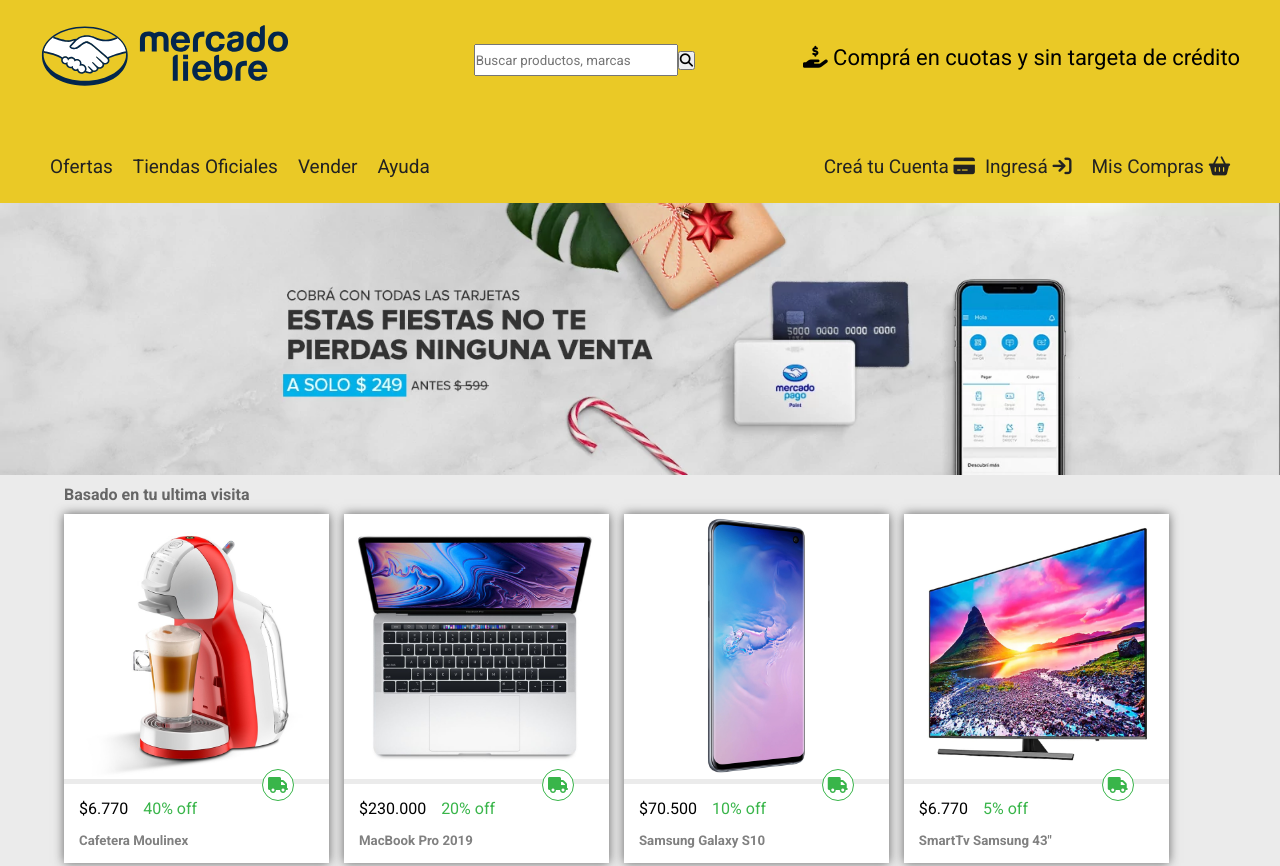
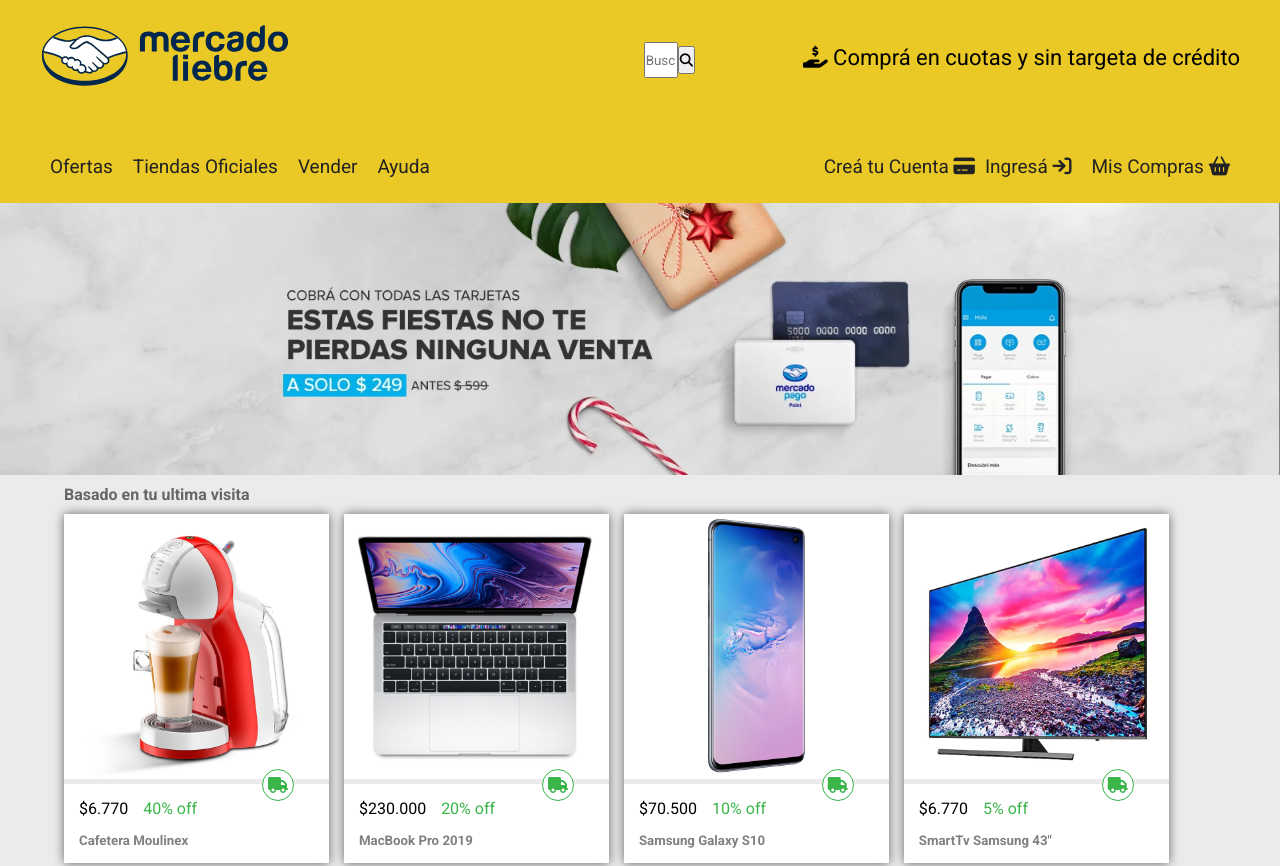
Before and after one commit to NicoSS1996/Mercado-Liebre-4, a website: page views/home.html in a window 1280 px wide. Shown: the top 866 px of the page. Drawn offline with Linux system fonts and the light colour scheme.

Commit message:
Update styles.css
arreglado de boton

```diff
--- a/public/css/styles.css
+++ b/public/css/styles.css
@@ -180,8 +180,9 @@
         width: 400px;
     }
     header.main-header div.main-header-top-bar div div.busqueda input {
-        height: 28px
-    };
+        height: 32px;
+        width: 30px;
+    }
 
     header.main-header div.main-header-top-bar div div.busqueda button.btn {
         height: 28px;
```
